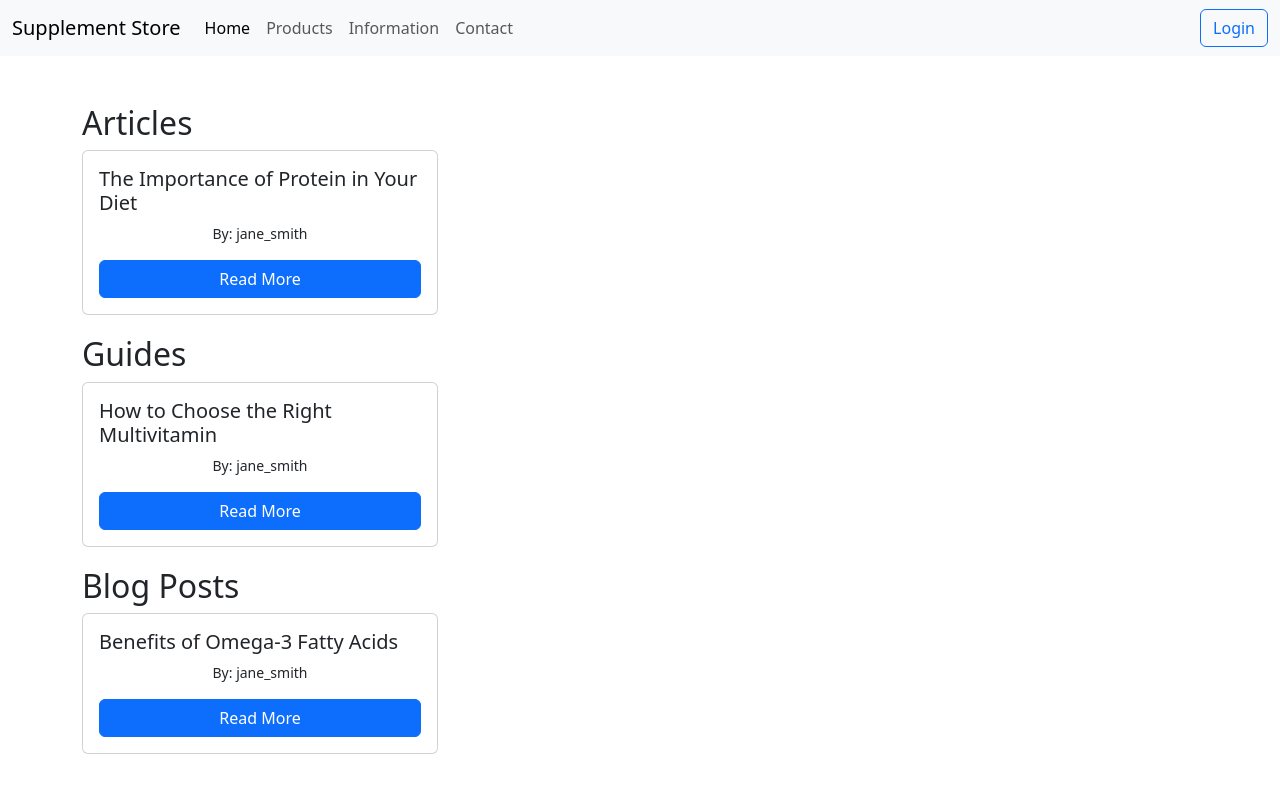
After one commit to HimanM/Suppliment-Store, a PHP site: page /display_content.php in a window 1280 px wide. The commit adds this page. Run offline with PHP 8.4, Linux system fonts and the light colour scheme; data comes from the database, SQL or seed files in the repository.

Commit message:
added basic functionality to read articles for for both types of users. still the functionality to edit content is not implemented

```diff
--- /dev/null
+++ b/CSS/display_content.css
@@ -0,0 +1,12 @@
+.card {
+    margin-bottom: 20px;
+}
+
+.card-img-top {
+    height: 200px;
+    object-fit: cover;
+}
+
+.container {
+    margin-top: 50px;
+}
--- /dev/null
+++ b/display_content.php
@@ -0,0 +1,99 @@
+<?php
+include 'PHP/db_config.php'; // Database connection
+
+// Fetch content by type
+$sql = "SELECT c.*, u.username FROM content c JOIN users u ON c.author_id = u.id ORDER BY c.created_at DESC";
+$result = $conn->query($sql);
+
+// Organize content by type
+$articles = [];
+$guides = [];
+$blog_posts = [];
+
+while ($row = $result->fetch_assoc()) {
+    switch ($row['type']) {
+        case 'article':
+            $articles[] = $row;
+            break;
+        case 'guide':
+            $guides[] = $row;
+            break;
+        case 'blog_post':
+            $blog_posts[] = $row;
+            break;
+    }
+}
+?>
+
+<!DOCTYPE html>
+<html lang="en">
+<head>
+    <meta charset="UTF-8">
+    <meta name="viewport" content="width=device-width, initial-scale=1.0">
+    <title>Content</title>
+    <link rel="stylesheet" href="CSS/display_content.css">
+    <link rel="stylesheet" href="CSS/login_styles.css">
+    <link href="https://cdn.jsdelivr.net/npm/bootstrap@5.3.0-alpha1/dist/css/bootstrap.min.css" rel="stylesheet">
+</head>
+<body>
+    <?php include 'top_nav.php'; ?>
+
+    <div class="container mt-5">
+        <h2>Articles</h2>
+        <div class="row">
+            <?php foreach ($articles as $article): ?>
+                <div class="col-md-4">
+                    <div class="card">
+                        <?php if (!empty($article['image'])): ?>
+                            <img src="images/<?php echo htmlspecialchars($article['image']); ?>" class="card-img-top" alt="Image">
+                        <?php endif; ?>
+                        <div class="card-body">
+                            <h5 class="card-title"><?php echo htmlspecialchars($article['title']); ?></h5>
+                            <p class="card-text">By: <?php echo htmlspecialchars($article['username']); ?></p>
+                            <a href="show_content.php?id=<?php echo $article['id']; ?>" class="btn btn-primary">Read More</a>
+                        </div>
+                    </div>
+                </div>
+            <?php endforeach; ?>
+        </div>
+
+        <h2>Guides</h2>
+        <div class="row">
+            <?php foreach ($guides as $guide): ?>
+                <div class="col-md-4">
+                    <div class="card">
+                        <?php if (!empty($article['image'])): ?>
+                            <img src="images/<?php echo htmlspecialchars($article['image']); ?>" class="card-img-top" alt="Image">
+                        <?php endif; ?>
+                        <div class="card-body">
+                            <h5 class="card-title"><?php echo htmlspecialchars($guide['title']); ?></h5>
+                            <p class="card-text">By: <?php echo htmlspecialchars($guide['username']); ?></p>
+                            <a href="show_content.php?id=<?php echo $guide['id']; ?>" class="btn btn-primary">Read More</a>
+                        </div>
+                    </div>
+                </div>
+            <?php endforeach; ?>
+        </div>
+
+        <h2>Blog Posts</h2>
+        <div class="row">
+            <?php foreach ($blog_posts as $post): ?>
+                <div class="col-md-4">
+                    <div class="card">
+                        <?php if (!empty($article['image'])): ?>
+                            <img src="images/<?php echo htmlspecialchars($article['image']); ?>" class="card-img-top" alt="Image">
+                        <?php endif; ?>
+                        <div class="card-body">
+                            <h5 class="card-title"><?php echo htmlspecialchars($post['title']); ?></h5>
+                            <p class="card-text">By: <?php echo htmlspecialchars($post['username']); ?></p>
+                            <a href="show_content.php?id=<?php echo $post['id']; ?>" class="btn btn-primary">Read More</a>
+                        </div>
+                    </div>
+                </div>
+            <?php endforeach; ?>
+        </div>
+    </div>
+    <script src="https://cdn.jsdelivr.net/npm/bootstrap@5.3.0-alpha1/dist/js/bootstrap.bundle.min.js"></script>
+    <script src="JS/login_script.js"></script>
+</body>
+</html>
--- a/top_nav.php
+++ b/top_nav.php
@@ -14,6 +14,9 @@
           <a class="nav-link" href="products.php">Products</a>
         </li>
         <li class="nav-item">
+          <a class="nav-link" href="display_content.php">Information</a>
+        </li>
+        <li class="nav-item">
           <a class="nav-link" href="#">Contact</a>
         </li>
         <li class="nav-item">
@@ -27,6 +30,9 @@
         </li>
         <li class="nav-item">
           <a class="nav-link" href="products.php">Products</a>
+        </li>
+        <li class="nav-item">
+          <a class="nav-link" href="display_content.php">Information</a>
         </li>
         <li class="nav-item">
           <a class="nav-link" href="#">Contact</a>
```
Also changed, not shown: CSS/show_content.css (added, +9 -0 lines), show_content.php (added, +50 -0 lines).
